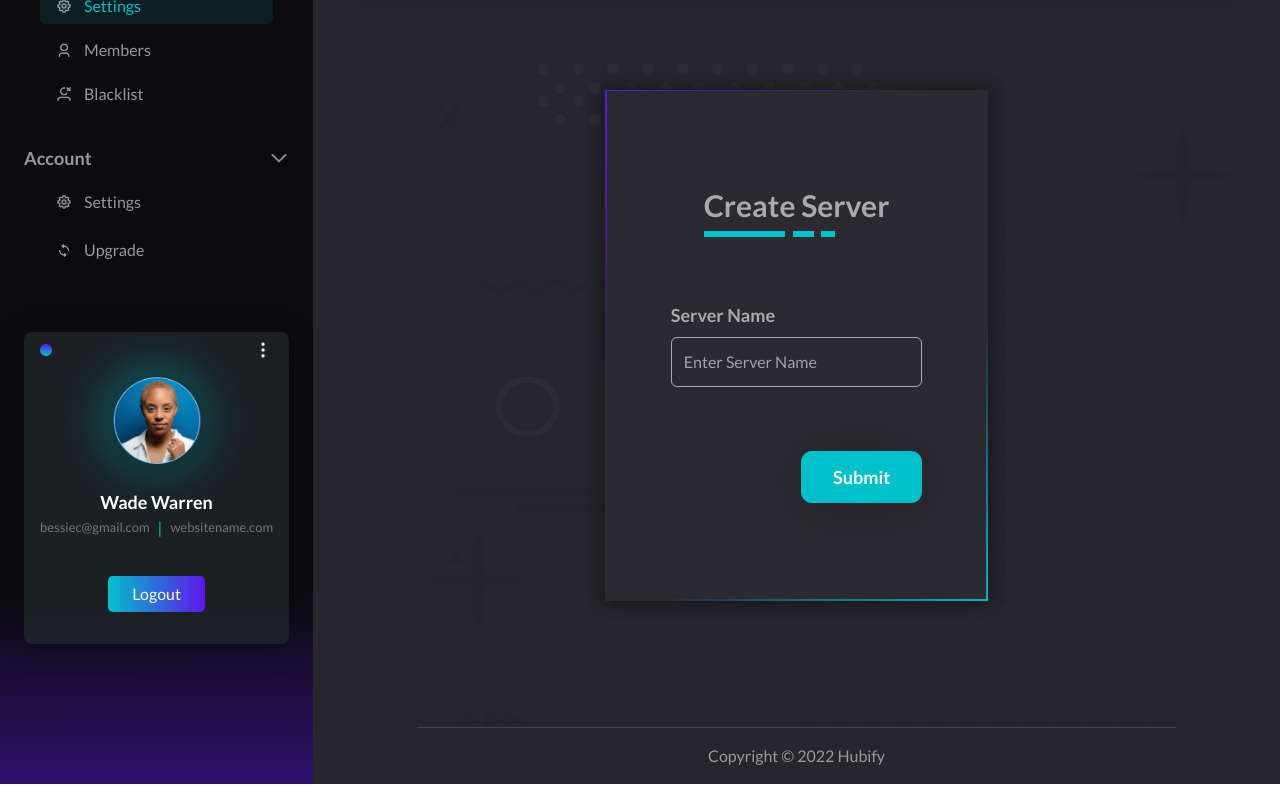
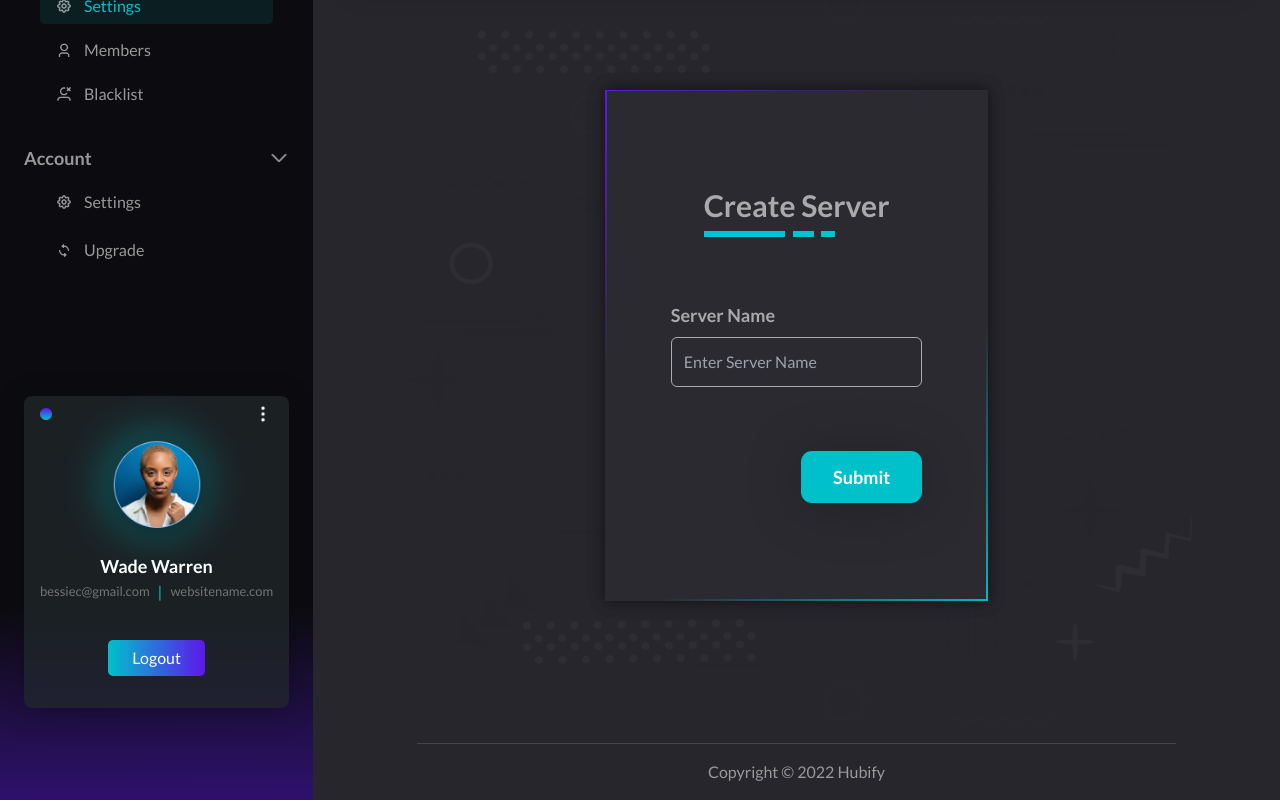
Before and after one commit to Dev-SalamSheikh/Admin-Dashboard-Project, a React (Create React App) app: page /server/settings in a window 1280 px wide. Shown: the part 207-1007 px from the top of the page. Built offline with nearby package versions, Linux system fonts and the light colour scheme.

Commit message:
again test

```diff
--- a/src/components/ServerContent.jsx
+++ b/src/components/ServerContent.jsx
@@ -83,7 +83,7 @@ const ServerContent = ({ hideandseek }) => {
         </div>
 
         {/* Footer */}
-        <div>
+        <div className="mt-4">
           <CopyrightFooter />
         </div>
       </div>
--- a/src/components/Sidebar.jsx
+++ b/src/components/Sidebar.jsx
@@ -126,7 +126,7 @@ const Sidebar = ({ hide }) => {
 
       {/* User Card */}
       <div
-        className="rounded-lg py-2 px-4 mx-6 mt-16 mb-8"
+        className="rounded-lg py-2 px-4 mx-6 mt-32 mb-8"
         style={{
           background: "rgba(34, 40, 44, 0.7)",
           boxShadow: "0px 4px 30px rgba(0, 0, 0, 0.21)",
--- a/src/index.css
+++ b/src/index.css
@@ -76,6 +76,7 @@
 
 .content_container {
   background-image: url("./assets/backgroundImage.png");
+  background-size: contain;
 }
 
 .content_container .card {
```
